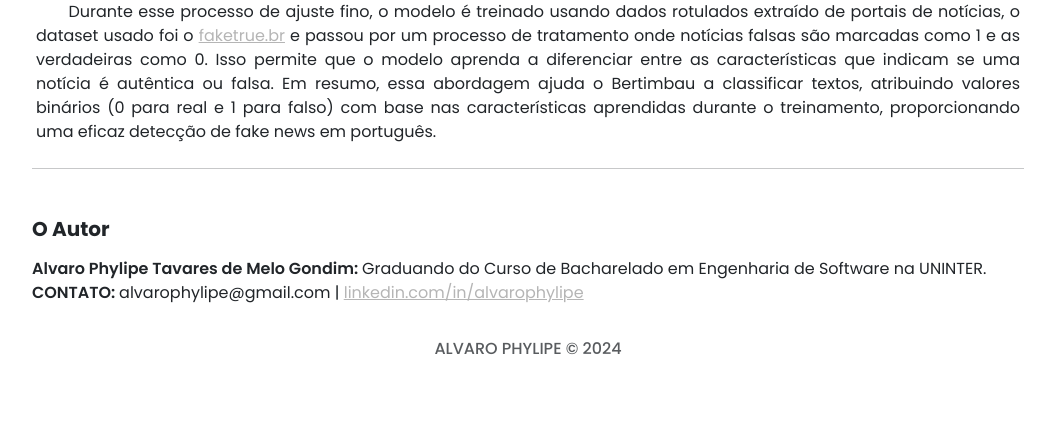
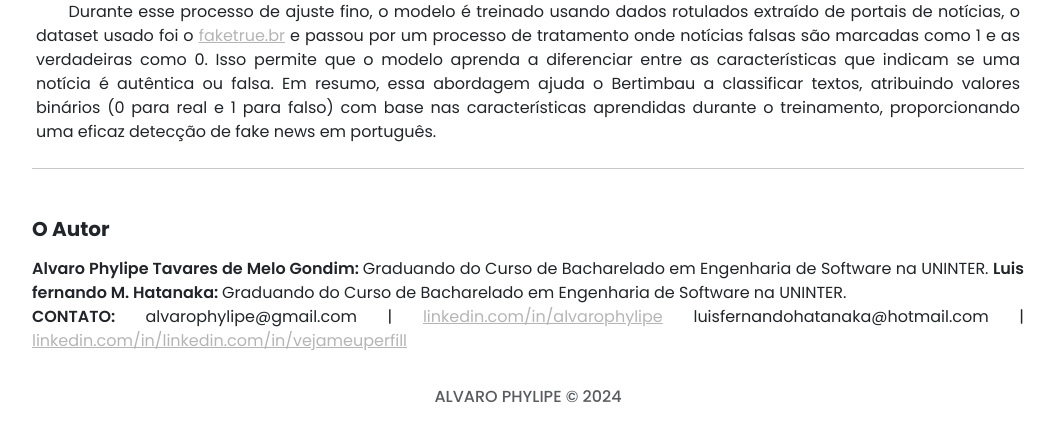
Before and after one commit to alvarophylipe/NewsCheck, a Django app: page /sobre/ in a window 1280 px wide. Shown: the part 471-912 px from the top of the page, without its empty margins (112-1167 px from the left). Before the commit the page ends 826 px from the top, so only its background shows below. Run offline with Django 4.2, Linux system fonts and the light colour scheme; some libraries are stand-ins or nearby versions.

Commit message:
Update sobre.html
meu nome adicionado

```diff
--- a/sobre/templates/sobre.html
+++ b/sobre/templates/sobre.html
@@ -51,10 +51,13 @@
         <p class="mt-3 mb-0">
             <span class="poppins-semibold">Alvaro Phylipe Tavares de Melo Gondim: </span>
             Graduando do Curso de Bacharelado em Engenharia de Software na UNINTER.
+             <span class="poppins-semibold">Luis fernando M. Hatanaka: </span>
+            Graduando do Curso de Bacharelado em Engenharia de Software na UNINTER.
         </p>
         <p>
             <span class="poppins-semibold">CONTATO: </span>
             alvarophylipe@gmail.com | <a href="https://www.linkedin.com/in/alvarophylipe">linkedin.com/in/alvarophylipe</a>
+            luisfernandohatanaka@hotmail.com | <a href="https://www.linkedin.com/in/vejameuperfill"/>linkedin.com/in/linkedin.com/in/vejameuperfill</a>
         </p>
     </div>
 </section>
```
